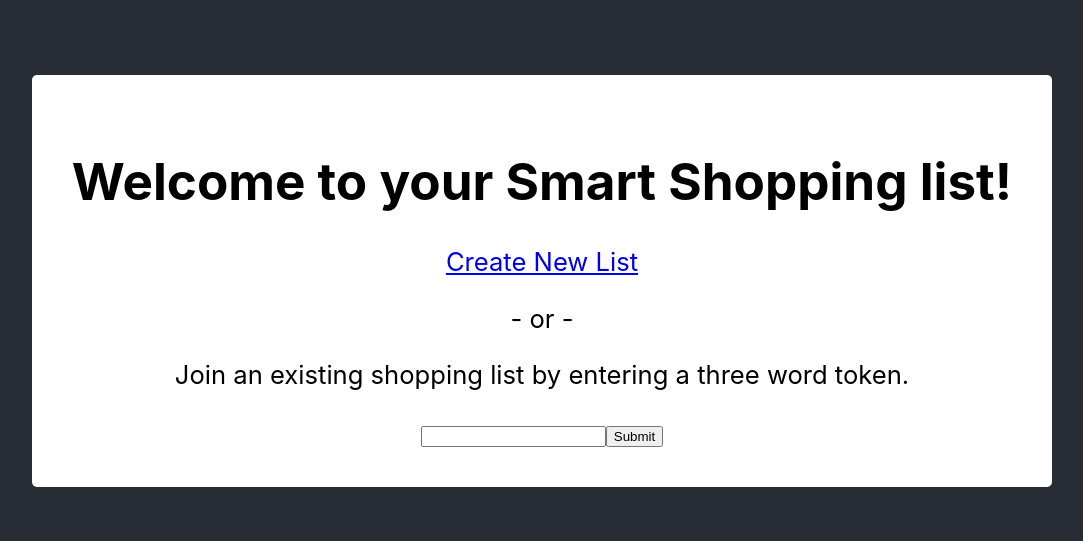
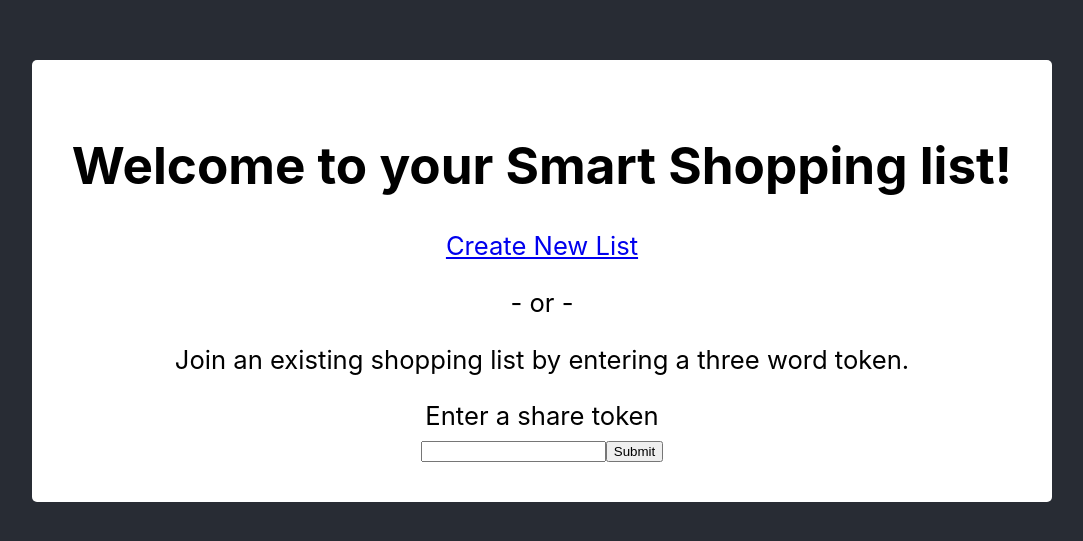
Before and after one commit to the-collab-lab/tcl-10-smart-shopping-list, a React (Create React App) app: page / in a window 1280 px wide. Shown: the part 119-660 px from the top of the page, without its empty margins (98-1181 px from the left). Built offline with nearby package versions, Linux system fonts and the light colour scheme.

Commit message:
added label for input field to improve accessibility

```diff
--- a/src/components/Welcome.js
+++ b/src/components/Welcome.js
@@ -35,7 +35,9 @@ const Welcome = ({ setToken }) => {
       <p>- or -</p>
       <p>Join an existing shopping list by entering a three word token.</p>
       <form onSubmit={handleSubmit}>
-        <label htmlFor="join-list"></label>
+        <div>
+          <label htmlFor="join-list">Enter a share token</label>
+        </div>
         <input
           id="join-list"
           onChange={event => setInput(event.target.value)}
```
